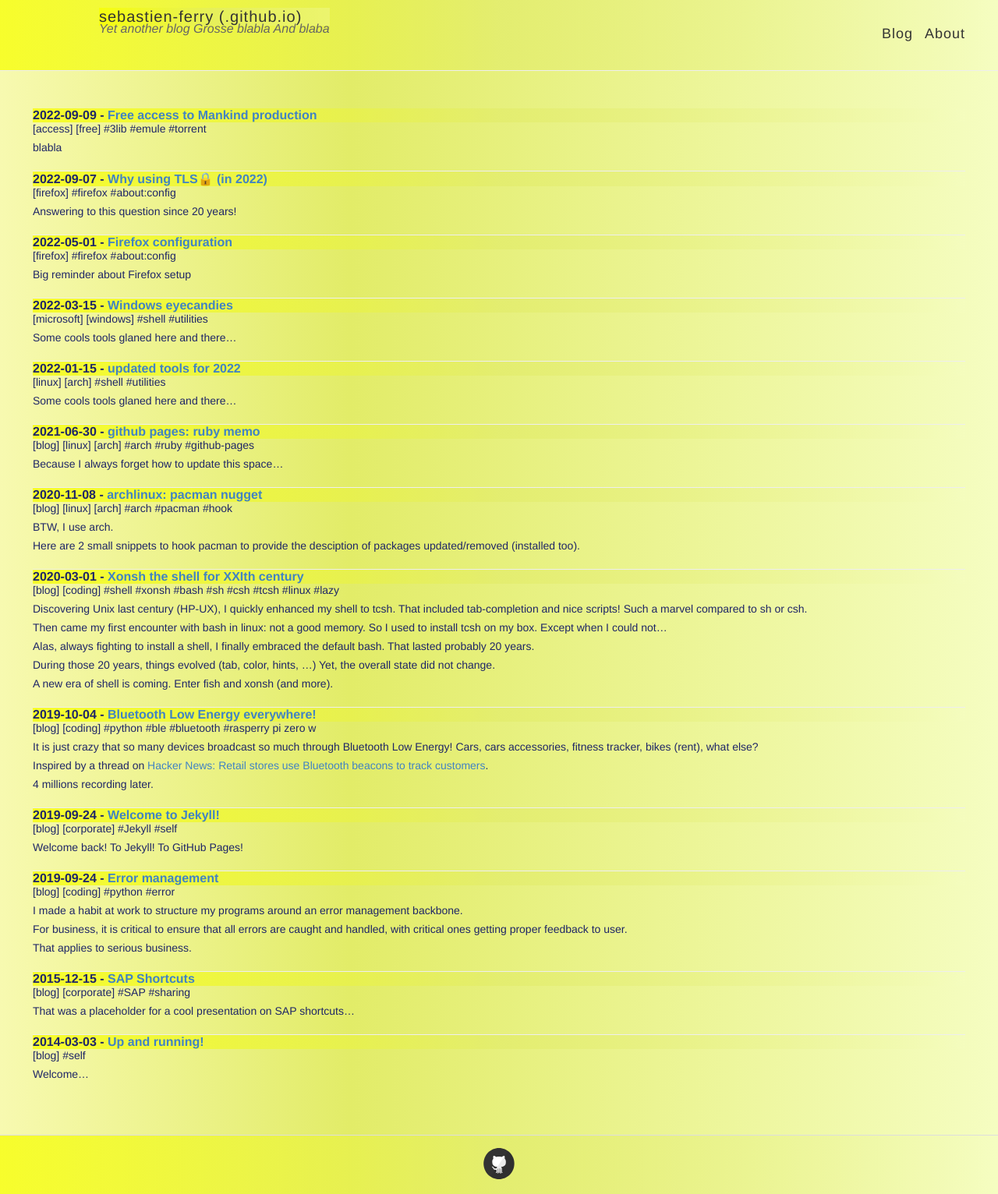
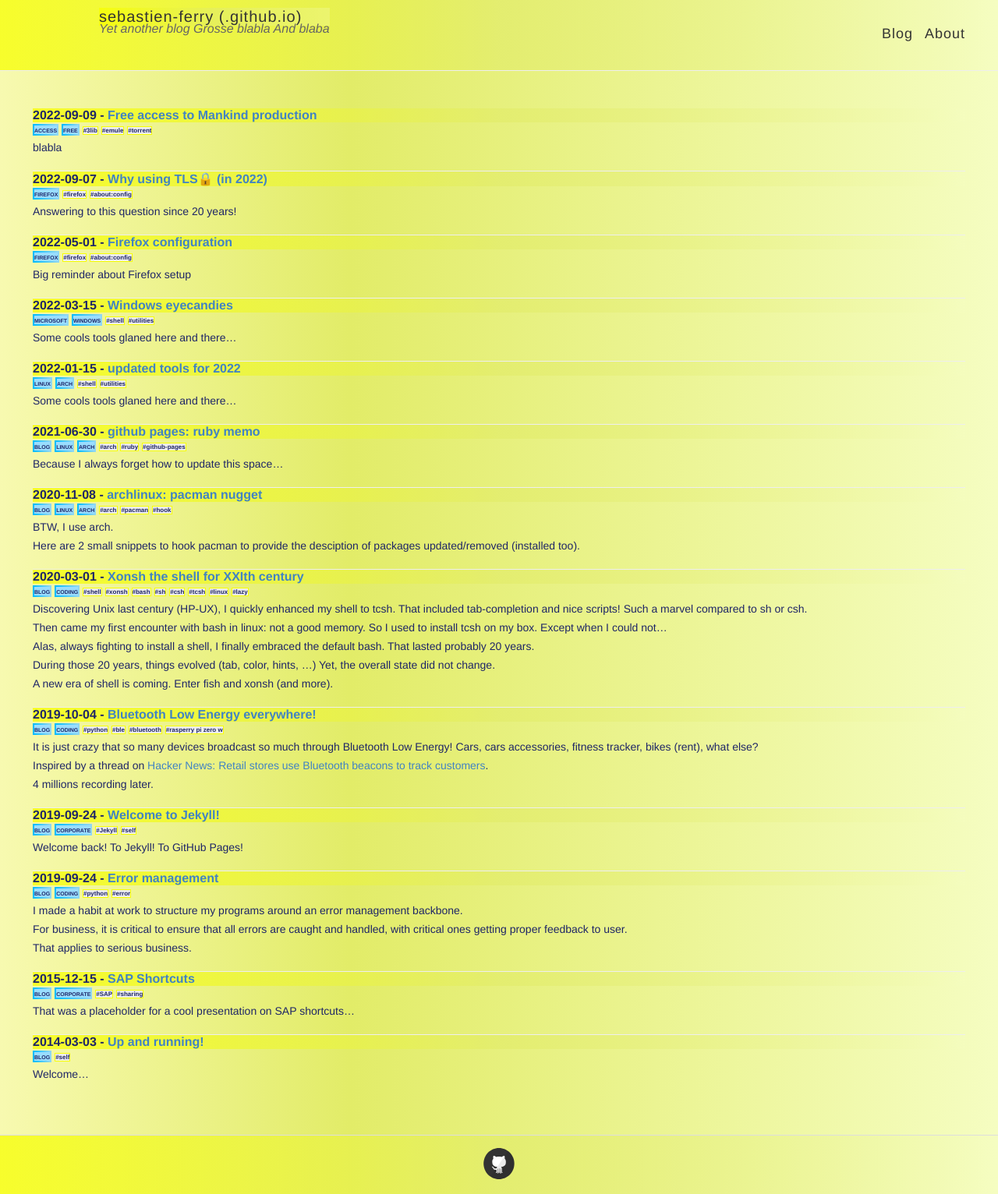
Before and after one commit to sebastien-ferry/sebastien-ferry.github.io, a Jekyll site: the page built from index.markdown, in a window 1280 px wide. Shown: the whole page at 78% size. Built offline with Jekyll 4.4.1, drawn with Linux system fonts in a browser that asks for light colours.

Commit message:
cleaning, playing with css

```diff
--- a/index.markdown
+++ b/index.markdown
@@ -8,8 +8,8 @@
 {% for post in site.posts %}
     <article class="post">
       <h2>{{ post.date | date: "%Y-%m-%d" }} - <a href="{{ site.baseurl }}{{ post.url }}">{{ post.title }}</a></h2>
-      {% for category in post.categories %}[{{ category }}] {% endfor %}
-      {% for tag in post.tags %}#{{tag}} {% endfor %}
+      {% for category in post.categories %} <span class="category"> {{ category }}</span> {% endfor %}
+      {% for tag in post.tags %} <span class="tag">#{{tag}}</span> {% endfor %}
       <div class="entry">{{ post.excerpt }}</div>
     </article>
     {% endfor %}
--- a/style.scss
+++ b/style.scss
@@ -41,8 +41,6 @@
   background: rgb(247,255,0);
   background: linear-gradient(90deg, rgba(247,255,0,0.7506569298514485) 0%, rgba(226,236,104,0.6382481707273608) 50%, rgba(245,253,193,0.27036495904852875) 100%);
 
-  //border: 1px solid rgb(247,255,0);
-  //gradient-border : 15px, #00BBFF, #92d7f1 ;
 
   font-weight: bold;
   padding: 0;
@@ -127,6 +125,27 @@
   color: $gray;
 }
 
+.category {
+    font-variant: small-caps;
+    font-weight: 900;
+    font-size: 10px;
+    font-stretch: condensed;;
+
+    background: #9df;
+    border: 2px solid transparent;
+    border-image: linear-gradient(to right,#00BBFF, #92d7f1 );
+    border-image-slice: 1;
+}
+
+.tag {
+    background: $lightGray;
+    //font-variant: small-caps;
+    border: 1px solid rgb(247,255,0);
+    gradient-border : 15px, #00BBFF, #92d7f1 ;
+    font-weight: 900;
+    font-size: 8px;
+    font-stretch: condensed;;
+}
 // Specify the color of the selection
 ::-moz-selection {
   color: $black;
```
Also changed, not shown: _includes/meta.html (indentation only), _posts/2019-09-24-error-management.md (renamed from _posts/2019-09-24-error-management.markdown), _posts/2019-09-24-welcome-to-jekyll.md (renamed from _posts/2019-09-24-welcome-to-jekyll.markdown).
